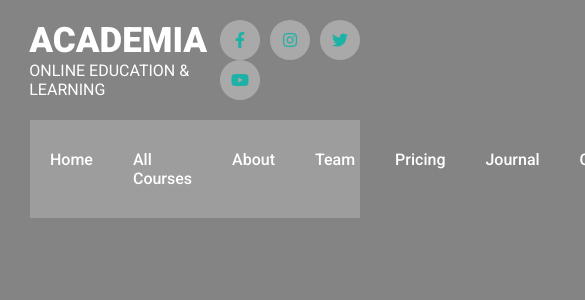
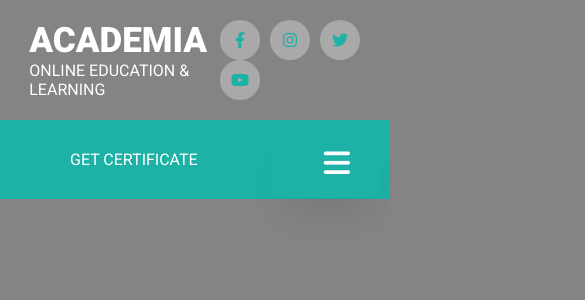
Before and after one commit to shribreeze/edtech-app, a React (Create React App) app: page / in a window 390 px wide. Shown: the top 300 px of the page, 585 px wide, since content can reach past the window. Built offline with nearby package versions, Linux system fonts and the light colour scheme.

Commit message:
navbar done

```diff
--- a/src/App.css
+++ b/src/App.css
@@ -44,3 +44,25 @@ li {
 .row {
   width: 50%;
 }
+button {
+  padding: 17px 30px;
+  background-color: #fff;
+  color: #1eb2a6;
+  font-weight: 600;
+  border: none;
+  margin: 30px 10px 0 0;
+  border-radius: 3px;
+  cursor: pointer;
+  box-shadow: 0 24px 36px -11px rgb(0 0 0 / 9%);
+  transition: 0.5s;
+}
+button i {
+  margin-left: 20px;
+}
+button:hover {
+  box-shadow: none;
+}
+.primary-btn {
+  background-color: #1eb2a6;
+  color: #fff;
+}
--- a/src/components/common/header/Header.jsx
+++ b/src/components/common/header/Header.jsx
@@ -1,15 +1,17 @@
-import React from 'react'
+import React, { useState } from 'react'
 import Head from './Head'
 import { Link } from "react-router-dom"
 import "./header.css"
 
 const Header = () => {
+  const [click, setClick] = useState(false)
+
   return (
     <>
       <Head />
       <header>
         <nav className='flexSB'>
-          <ul className='flexSB'>
+          <ul className={click ? "mobile-nav" : "flexSB "} onClick={() => setClick(false)}>
             <li>
               <Link to='/'>Home</Link>
             </li>
@@ -35,6 +37,9 @@ const Header = () => {
           <div className='start'>
             <div className='button'>GET CERTIFICATE</div>
           </div>
+          <button className='toggle' onClick={() => setClick(!click)}>
+            {click ? <i className='fa fa-times'> </i> : <i className='fa fa-bars'></i>}
+          </button>
         </nav>
       </header>
     </>
--- a/src/components/common/header/header.css
+++ b/src/components/common/header/header.css
@@ -39,3 +39,36 @@
   .toggle {
     display: none;
   }
+
+  @media screen and (max-width: 768px) {
+    .start {
+      clip-path: none;
+    }
+    header {
+      margin: 0;
+      background-color: #1eb2a6;
+      position: relative;
+    }
+    header ul.flexSB {
+      display: none;
+    }
+    header ul li {
+      margin-bottom: 20px;
+    }
+    .toggle {
+      display: block;
+      background: none;
+      color: #fff;
+      font-size: 30px;
+      position: absolute;
+      right: 0;
+      top: -20px;
+    }
+    .mobile-nav {
+      position: absolute;
+      top: 7vh;
+      left: 0;
+      width: 100%;
+      background-color: #1eb2a6;
+    }
+  }
```
